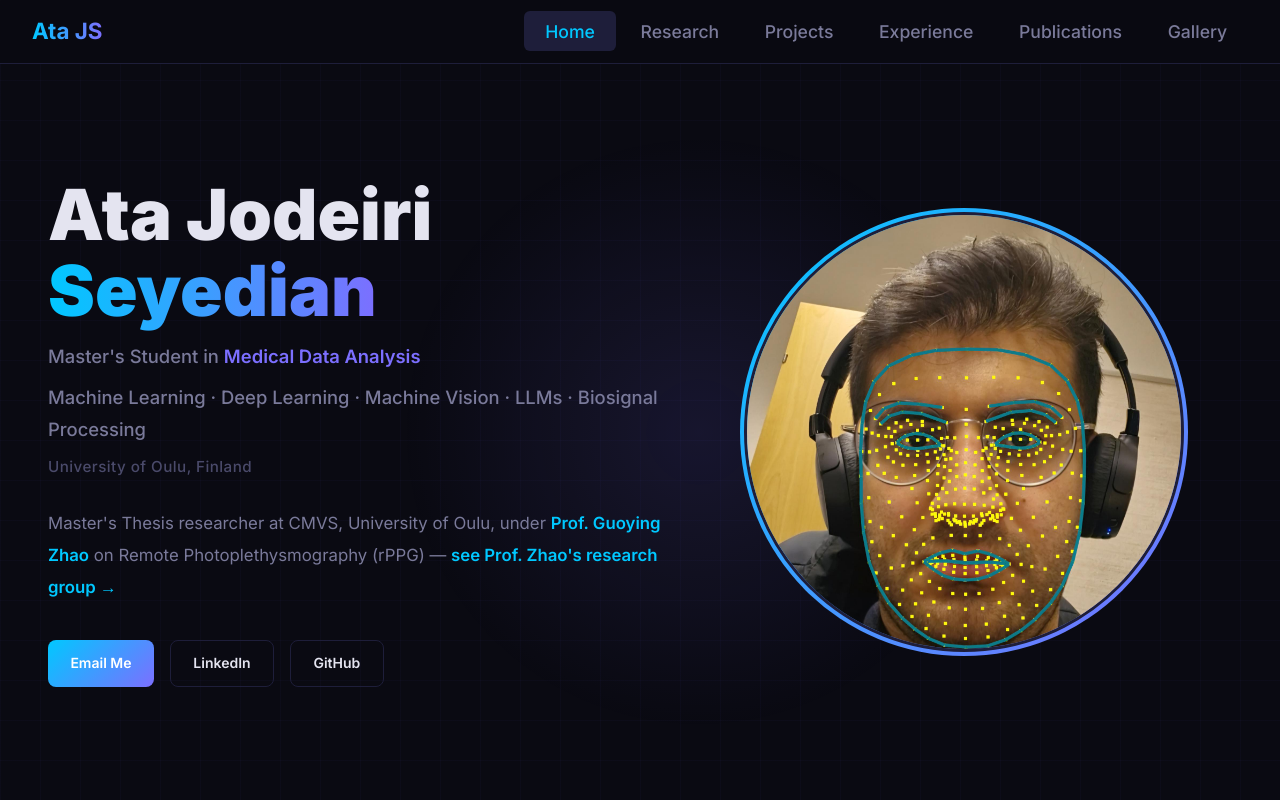
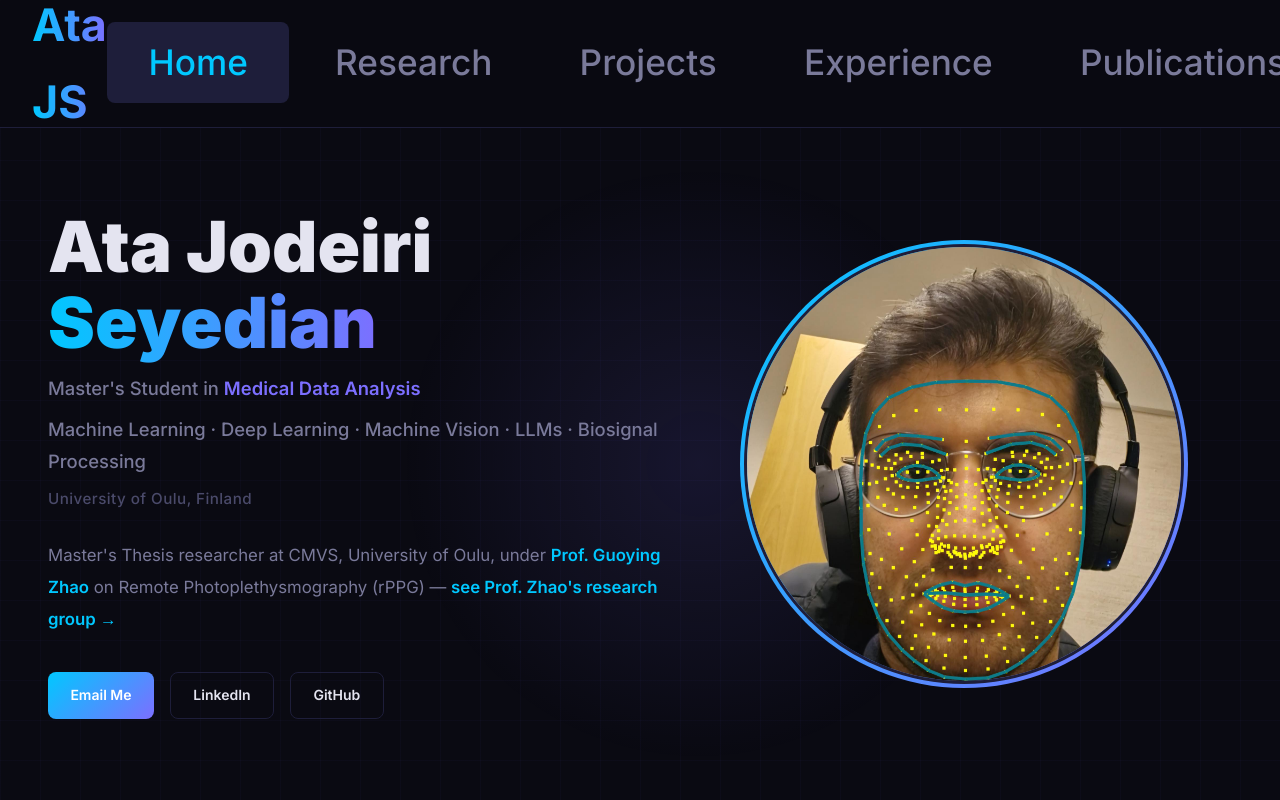
Before and after one commit to AtaJS/AtaJS.github.io, a plain HTML site: page index.html in a window 1280 px wide. Shown: the top 800 px of the page. Drawn offline with Linux system fonts and the light colour scheme.

Commit message:
Increase navigation height and font sizes for improved accessibility and usability

```diff
--- a/css/style.css
+++ b/css/style.css
@@ -14,7 +14,7 @@
   --text: #e4e4f0;
   --text-muted: #7a7a9a;
   --text-dim: #4a4a6a;
-  --nav-height: 64px;
+  --nav-height: 128px;
   --radius: 12px;
   --transition: 0.25s ease;
 }
@@ -53,7 +53,7 @@ nav {
 }
 
 .nav-logo {
-  font-size: 1.4rem;
+  font-size: 2.8rem;
   font-weight: 700;
   background: linear-gradient(90deg, var(--accent-blue), var(--accent-purple));
   -webkit-background-clip: text;
@@ -71,9 +71,9 @@ nav {
 .nav-links a {
   color: var(--text-muted);
   text-decoration: none;
-  font-size: 1.1rem;
-  padding: 0.6rem 1.3rem;
-  border-radius: 6px;
+  font-size: 2.2rem;
+  padding: 1.2rem 2.6rem;
+  border-radius: 8px;
   transition: var(--transition);
   font-weight: 500;
 }
```
